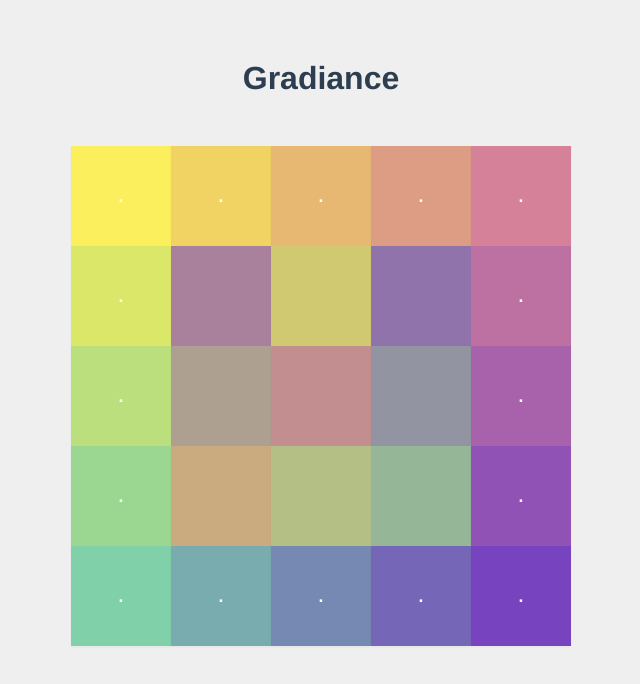
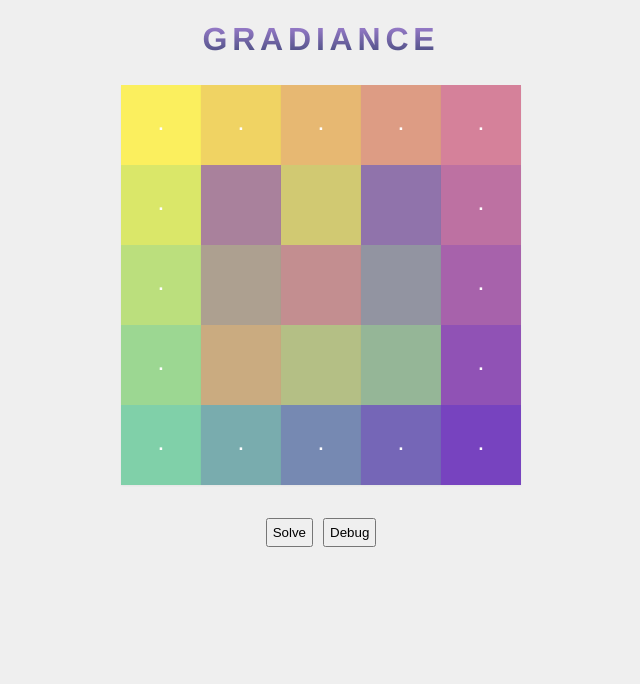
Before and after one commit to jadeleafmoon/gradiance, a Vue app: page / in a window 1280 px wide. Shown: the top 684 px of the page, without its empty margins (319-959 px from the left). Built offline with nearby package versions, Linux system fonts and the light colour scheme.

Commit message:
feat: update h1 styling

```diff
--- a/src/App.vue
+++ b/src/App.vue
@@ -1,14 +1,8 @@
 <template>
-  <h1>Gradiance</h1>
+  <div class="container">
+    <h1 class="game-title">Gradiance</h1>
 
-  <h2 v-show="gameWon">You win! 😸</h2>
-
-  <button @click="playAgain" v-show="gameWon">Play again</button>
-  <br>
-  <!-- <button @click="solveGame">Solve</button>
-  <button @click="toggleDebug" >Debug</button> -->
-
-  <div class="wrapper">
+    <div class="grid-wrapper">
       <div class="grid">
         <Tile
           v-for="tile in tiles"
@@ -18,7 +12,17 @@
           @toggle-tile="toggleTile(tile.id)"
         />
       </div>
+
     </div>
+
+    <h2 v-show="gameWon">You win! 😸</h2>
+
+    <button @click="playAgain" v-show="gameWon">Play again</button>
+
+    <br>
+
+    <button @click="solveGame">Solve</button>
+    <button @click="toggleDebug" >Debug</button>
 
 
 
@@ -32,8 +36,10 @@
       >
         {{ tile.id }} , position: {{ tile.position }},
       </div>
+    </div>
 
   </div>
+
 
 </template>
 
@@ -236,16 +242,22 @@ export default {
   -moz-osx-font-smoothing: grayscale;
   text-align: center;
   color: #2c3e50;
-  margin-top: 60px;
+  margin-top: 20px;
 }
 
 body {
   background: #efefef;
+  margin: 0 0;
 }
 
-.wrapper {
-  max-width: 500px;
+.container {
+  margin: 0px auto;
+}
+
+.grid-wrapper {
+  max-width: 400px;
   margin: 10px auto;
+  padding: 5px 25px;
   text-align: center;
 }
 
@@ -270,6 +282,15 @@ button {
 
 }
 
+.game-title {
+  text-transform: uppercase;
+  /* color: #666; */
+  letter-spacing: 0.15em;
+  background: -webkit-linear-gradient(#A784D8, #404877);
+  -webkit-background-clip: text;
+  -webkit-text-fill-color: transparent;
+}
+
 /* Firefox */
 @media (prefers-color-scheme: dark) {
     :root {
```
Lines whose indentation alone changed are shown as unchanged.
